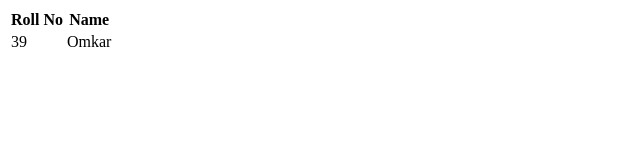
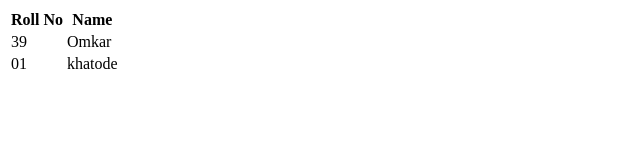
Before and after one commit to omkarkhatode433/GitPractice, a plain HTML site: page index.html in a window 1280 px wide. Shown: the full height of the page, 0-640 px from the left. Drawn offline with Linux system fonts and the light colour scheme.

Commit message:
added New Row

```diff
--- a/index.html
+++ b/index.html
@@ -12,6 +12,10 @@
                 <td>39</td><td>Omkar</td>
 
             </tr>
+            <tr>
+                <td>01</td>
+                <td>khatode</td>
+            </tr>
         </table>
     </body>
 </html>
```
